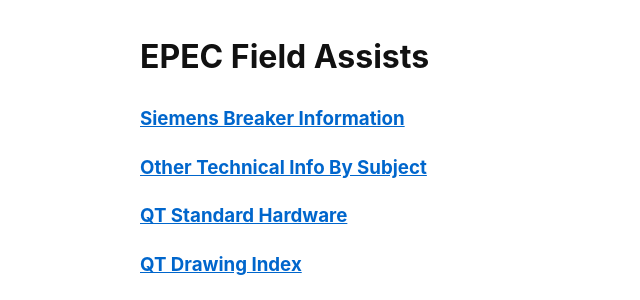
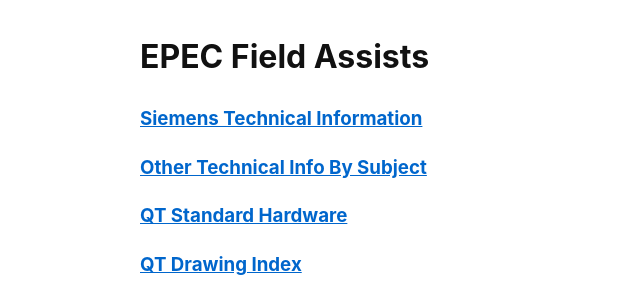
Before and after one commit to epecsupport/Service, a Jekyll site: the page built from index.md, in a window 1280 px wide. Shown: the top 300 px of the page, without its empty margins (0-640 px from the left). Built offline with Jekyll 4.4.1, drawn with Linux system fonts in a browser that asks for light colours.

Commit message:
Update index.md

```diff
--- a/index.md
+++ b/index.md
@@ -6,7 +6,7 @@ autolink: true
 
 # EPEC Field Assists
 
-### [Siemens Breaker Information](tech/siemens/siemens.html)
+### [Siemens Technical Information](tech/siemens/siemens.html)
 
 ### [Other Technical Info By Subject](tech/otech.html)
 
```
